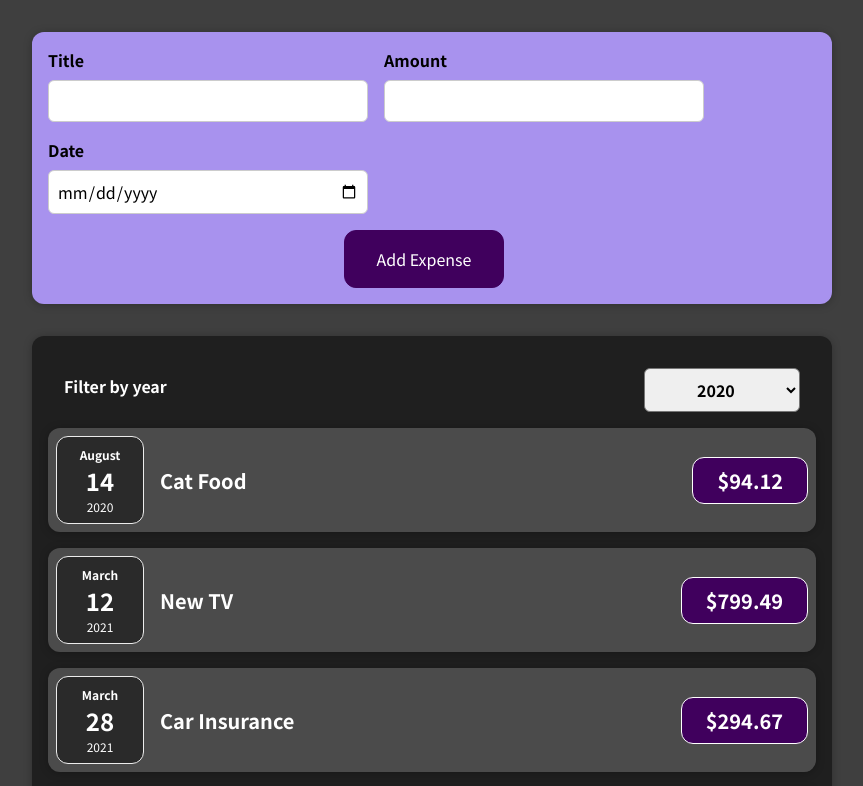
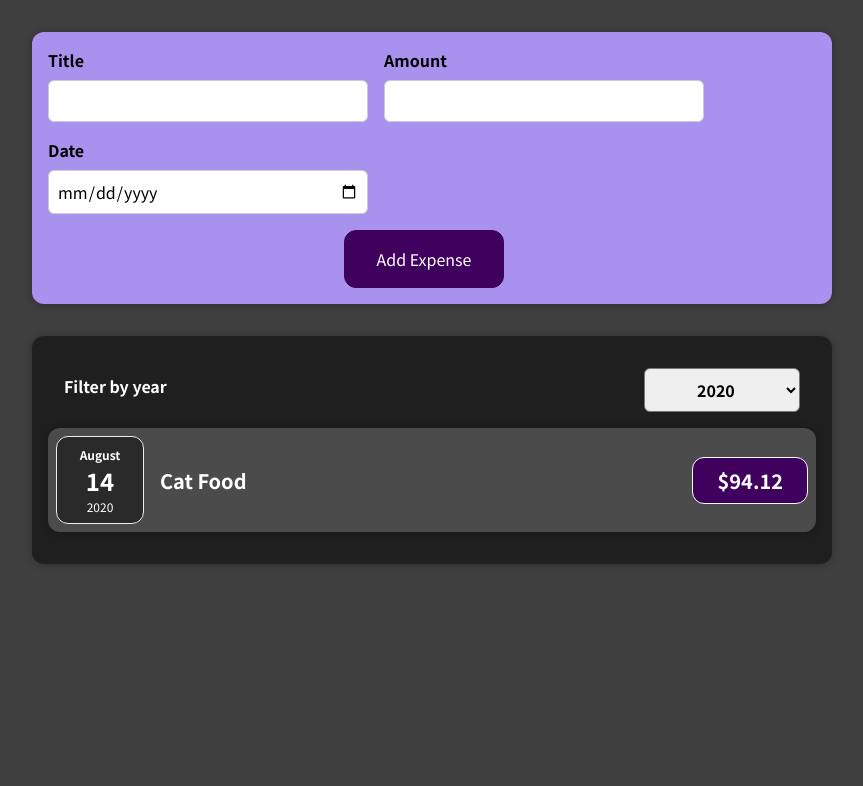
Before and after one commit to darienaxelll/expense-tracker-project, a React (Create React App) app: page / in a window 1280 px wide. Shown: the top 786 px of the page, without its empty margins (208-1071 px from the left). Built offline with nearby package versions, Linux system fonts and the light colour scheme.

Commit message:
added filter feature

```diff
--- a/src/App.js
+++ b/src/App.js
@@ -1,9 +1,9 @@
 import ExpensesFilter from "./components/Expenses/ExpensesFilter";
 import Expenses from "./components/Expenses/Expenses";
 import NewExpense from "./components/NewExpense/NewExpense";
+import { useState } from "react";
 
-const App = () => {
-  const expenses = [
+const DUMMY_EXPENSES = [
   {
     id: "e1",
     title: "Cat Food",
@@ -25,14 +25,20 @@ const App = () => {
   },
 ];
 
+const App = () => {
+  const [expenses, setExpenses] = useState(DUMMY_EXPENSES);
+
   const addNewExpensehandler = (expense) => {
     console.log(expense);
+    setExpenses((prevExpenses) => {
+      return [expense, ...prevExpenses];
+    });
   };
 
   return (
     <div>
       <NewExpense onAddNewExpense={addNewExpensehandler} />
-      <Expenses expenses={expenses}/>
+      <Expenses expenses={expenses} />
     </div>
   );
 };
--- a/src/components/Expenses/Expenses.js
+++ b/src/components/Expenses/Expenses.js
@@ -5,19 +5,24 @@ import ExpensesFilter from "./ExpensesFilter";
 import { useState } from "react";
 
 const Expenses = (props) => {
-  const [year, setYear] = useState("2020");
+  const [filteredYear, setFilteredYear] = useState("2020");
 
   const changeYear = (selectedYear) => {
+    setFilteredYear(selectedYear);
     console.log(selectedYear);
-    setYear(selectedYear);
   };
+
+  const filteredExpenses = props.expenses.filter((expense) => {
+    return expense.date.getFullYear().toString() === filteredYear;
+  });
 
   return (
     <div>
       <Card className="expenses">
-        <ExpensesFilter selected={year} onFilterChange={changeYear} />
-        {props.expenses.map((expense) => (
+        <ExpensesFilter selected={filteredYear} onFilterChange={changeYear} />
+        {filteredExpenses.map((expense) => (
           <ExpenseItem
+            key={expense.id}
             title={expense.title}
             amount={expense.amount}
             date={expense.date}
```
Lines whose indentation alone changed are shown as unchanged.
